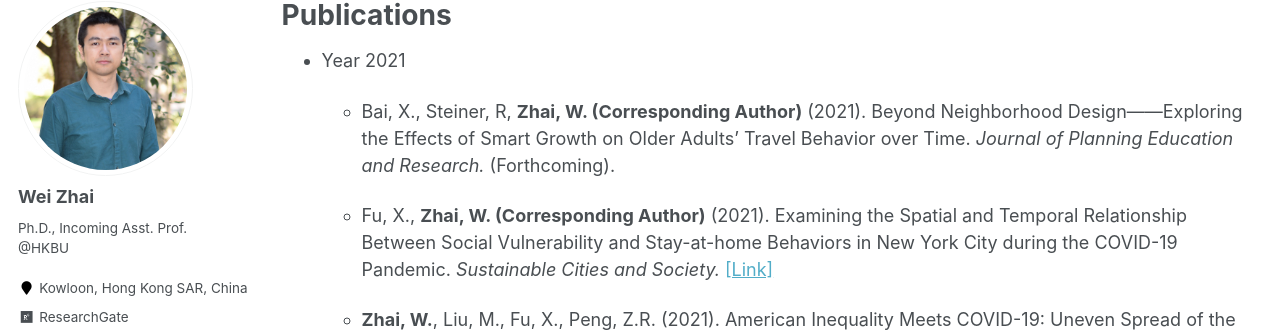
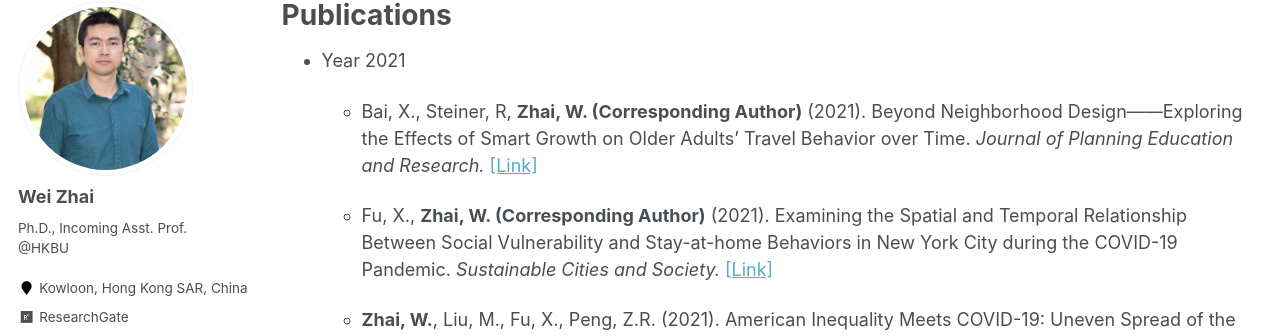
Before and after one commit to skywalkerzhai/weizhai.github.io, a Jekyll site: the page built from _pages/publications.md, in a window 1280 px wide and 900 px high. Shown: the part 117-453 px from the top of the window. Built offline with Jekyll 4.4.1, drawn with Linux system fonts in a browser that asks for light colours; some web fonts are replaced.

Commit message:
Update publications.md

```diff
--- a/_pages/publications.md
+++ b/_pages/publications.md
@@ -7,7 +7,7 @@
 
 * Year 2021
 
-  * Bai, X., Steiner, R, **Zhai, W. (Corresponding Author)** (2021). Beyond Neighborhood Design——Exploring the Effects of Smart Growth on Older Adults’ Travel Behavior over Time. *Journal of Planning Education and Research.* (Forthcoming).
+  * Bai, X., Steiner, R, **Zhai, W. (Corresponding Author)** (2021). Beyond Neighborhood Design——Exploring the Effects of Smart Growth on Older Adults’ Travel Behavior over Time. *Journal of Planning Education and Research.* [[Link]](https://doi.org/10.1177/0739456X211020352)
 
   * Fu, X., **Zhai, W. (Corresponding Author)** (2021).  Examining the Spatial and Temporal Relationship Between Social Vulnerability and Stay-at-home Behaviors in New York City during the COVID-19 Pandemic. *Sustainable Cities and Society.* [[Link]](https://doi.org/10.1016/j.scs.2021.102757)
 
```
